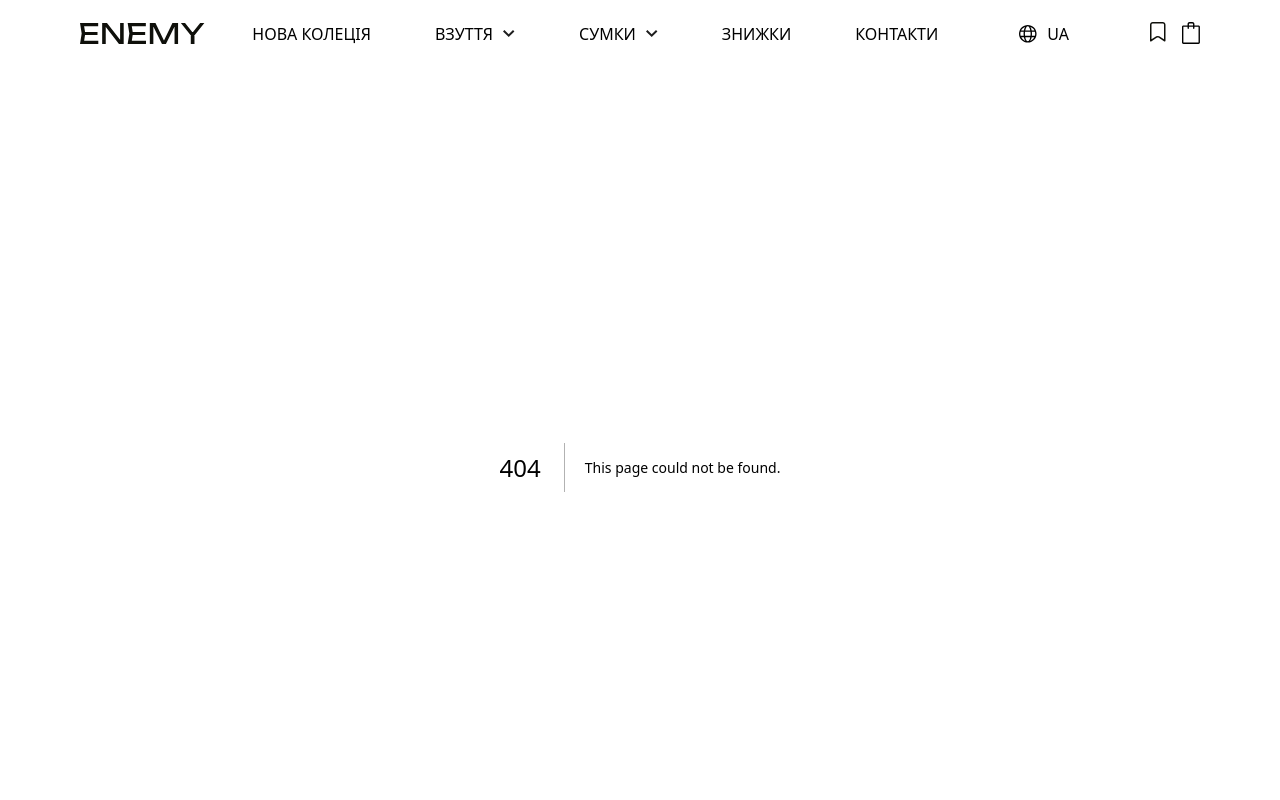
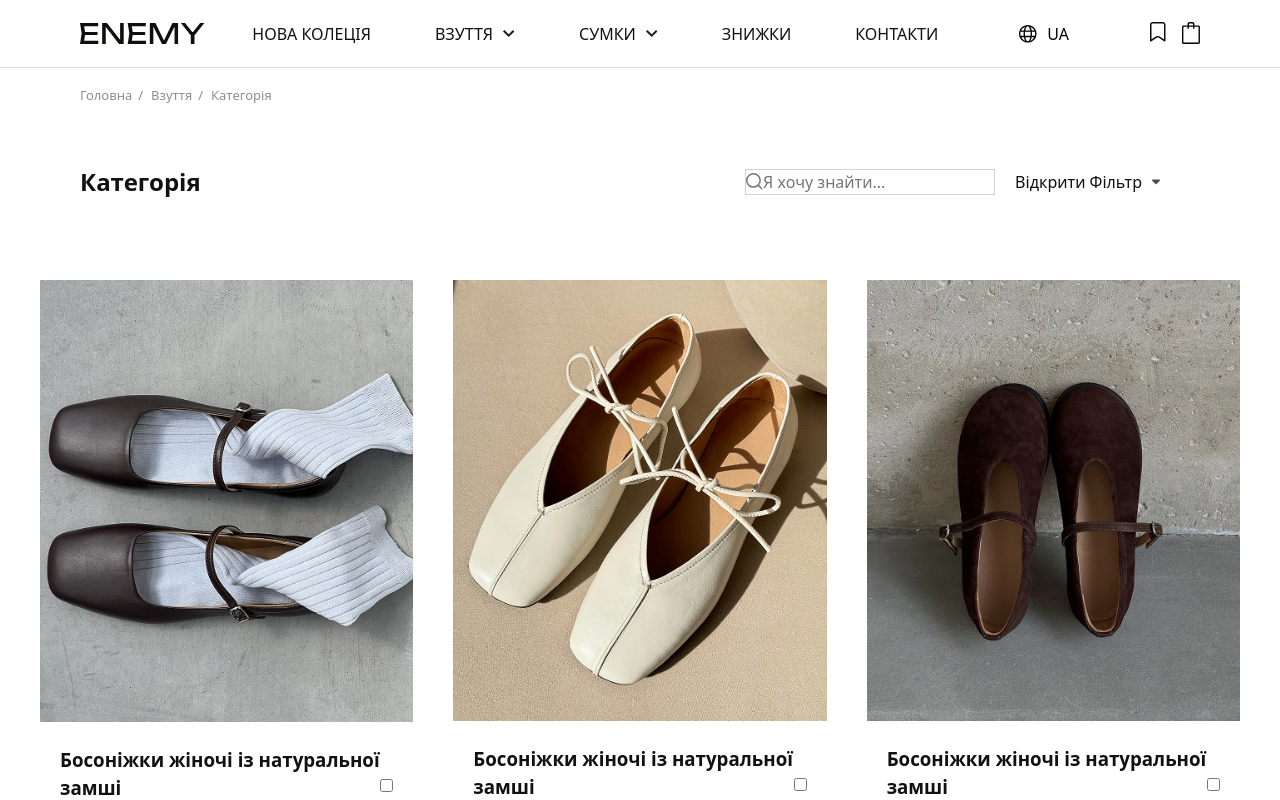
Before and after one commit to ZatokaV/test, a Next.js app: page /new in a window 1280 px wide. Before the commit this address had no page. Shown: the top 800 px of the page. Built offline with nearby package versions, Linux system fonts and the light colour scheme.

Commit message:
add news page

```diff
--- a/src/app/components/Header/header.css
+++ b/src/app/components/Header/header.css
@@ -2,6 +2,7 @@
   display: flex;
   justify-content: space-between;
   align-items: center;
+  border-bottom: 1px solid #e0e0e0;
 }
 
 .header__logo {
--- a/src/app/components/Header/header.jsx
+++ b/src/app/components/Header/header.jsx
@@ -3,13 +3,13 @@ import "./header.css";
 export default function Header() {
   return (
     <header className="header">
-      <a className="header__logo" href="#" >
+      <a className="header__logo" href="/" >
         <img src="/icons/enemy_logo.svg" alt="enemy logo" />
       </a>
       <div className="header__menu">
         <ul className="header__navbar">
           <li>
-            <a href="#">НОВА КОЛЕЦІЯ</a>
+            <a href="/new">НОВА КОЛЕЦІЯ</a>
           </li>
           <li className="header__navbar--btn">
             <a href="#">ВЗУТТЯ</a>
--- a/src/app/items/card.jsx
+++ b/src/app/items/card.jsx
@@ -1,5 +1,4 @@
 import "./card.css";
-
 
 export default function ProductCard({ image, title, price }) {
   return (
@@ -8,7 +7,9 @@ export default function ProductCard({ image, title, price }) {
 
       <div className="product__card--info-favorite">
         <div className="product__card--info">
-          <h3>{title}</h3>
+          <h3>
+            <a href="/product">{title}</a>
+          </h3>
           <p>{price} грн</p>
         </div>
         <label className="switch">
@@ -18,9 +19,15 @@ export default function ProductCard({ image, title, price }) {
       </div>
 
       <ul className="product__card--color">
-        <li><button>colour</button></li>
-        <li><button>colour</button></li>
-        <li><button>colour</button></li>
+        <li>
+          <button>colour</button>
+        </li>
+        <li>
+          <button>colour</button>
+        </li>
+        <li>
+          <button>colour</button>
+        </li>
       </ul>
     </li>
   );
--- /dev/null
+++ b/src/app/new/new.css
@@ -0,0 +1,71 @@
+.container{
+    max-width: 1512px;
+    margin: 0 auto;
+    margin: 0 40px;
+    padding-bottom: 120px;
+}
+
+.new__breadcrumbs {
+  margin-left: 40px;
+  padding-top: 18px;
+  padding-bottom: 18px;
+}
+
+.new__breadcrumbs ul {
+  display: flex;
+  gap: 2px;
+}
+
+.new__breadcrumbs li {
+  display: flex;
+  align-items: center;
+  color: #1e1e1e80;
+  font-size: 13px;
+}
+
+.new__breadcrumbs li:not(:last-child)::after {
+  content: "/";
+  font-size: 13px;
+  color: #1e1e1e80;
+  margin: 0 6px;
+}
+
+.new__search{
+    display: flex;
+    flex-direction: row;
+    justify-content: space-between;
+    align-items: center;
+    margin: 0 40px;
+    padding: 40px 0;
+}
+
+.new__search--rightside{
+    display: flex;
+    flex-direction: row;
+    gap: 20px;
+    align-items: center;
+}
+
+.new__search--form{
+    display: flex;
+    flex-direction: row-reverse;
+    border: solid 1px #1E1E1E33;
+}
+
+.new__search--openfiltres{
+    display: flex;
+    flex-direction: row;
+    gap: 10px;
+    margin-right: 40px;
+}
+
+.new__search--all-items {
+  padding-top: 40px;
+  padding-bottom: 40px;
+}
+
+.new__search--all-items .all-items__list {
+  display: grid;
+  grid-template-columns: repeat(3, 1fr);
+  gap: 40px;
+}
--- /dev/null
+++ b/src/app/new/page.jsx
@@ -0,0 +1,139 @@
+import "./new.css";
+import ProductCard from "../items/card";
+
+const products = [
+  {
+    image: "/images/main_new_1.png",
+    title: "Босоніжки жіночі із натуральної замші",
+    price: 5000,
+  },
+  {
+    image: "/images/main_new_2.png",
+    title: "Босоніжки жіночі із натуральної замші",
+    price: 5000,
+  },
+  {
+    image: "/images/main_new_3.png",
+    title: "Босоніжки жіночі із натуральної замші",
+    price: 5000,
+  },
+  {
+    image: "/images/main_new_1.png",
+    title: "Босоніжки жіночі із натуральної замші",
+    price: 5000,
+  },
+  {
+    image: "/images/main_new_2.png",
+    title: "Босоніжки жіночі із натуральної замші",
+    price: 5000,
+  },
+  {
+    image: "/images/main_new_3.png",
+    title: "Босоніжки жіночі із натуральної замші",
+    price: 5000,
+  },
+  {
+    image: "/images/main_new_1.png",
+    title: "Босоніжки жіночі із натуральної замші",
+    price: 5000,
+  },
+  {
+    image: "/images/main_new_2.png",
+    title: "Босоніжки жіночі із натуральної замші",
+    price: 5000,
+  },
+  {
+    image: "/images/main_new_3.png",
+    title: "Босоніжки жіночі із натуральної замші",
+    price: 5000,
+  },
+  {
+    image: "/images/main_new_1.png",
+    title: "Босоніжки жіночі із натуральної замші",
+    price: 5000,
+  },
+  {
+    image: "/images/main_new_2.png",
+    title: "Босоніжки жіночі із натуральної замші",
+    price: 5000,
+  },
+  {
+    image: "/images/main_new_3.png",
+    title: "Босоніжки жіночі із натуральної замші",
+    price: 5000,
+  },
+  {
+    image: "/images/main_new_1.png",
+    title: "Босоніжки жіночі із натуральної замші",
+    price: 5000,
+  },
+  {
+    image: "/images/main_new_2.png",
+    title: "Босоніжки жіночі із натуральної замші",
+    price: 5000,
+  },
+  {
+    image: "/images/main_new_3.png",
+    title: "Босоніжки жіночі із натуральної замші",
+    price: 5000,
+  },
+];
+
+export default function New() {
+  return (
+    <main className="new container">
+      <section className="new__breadcrumbs">
+        <ul>
+          <li>
+            <a href="#">Головна</a>
+          </li>
+          <li>
+            <a href="#">Взуття</a>
+          </li>
+          <li>
+            <a href="#">Категорія</a>
+          </li>
+        </ul>
+      </section>
+
+      <section className="new__search">
+        <a href="#">
+          <h2>Категорія</h2>
+        </a>
+        <div className="new__search--rightside">
+          <form
+            id="searchForm"
+            className="new__search--form"
+            action="/search"
+            method="get"
+          >
+            <label for="searchQuery"></label>
+            <input
+              type="search"
+              id="searchQuery"
+              name="q"
+              placeholder="Я хочу знайти..."
+            />
+            <button type="submit">
+              <img src="icons/lupa.svg" alt="lupa" />{" "}
+            </button>
+          </form>
+
+          <div className="new__search--openfiltres">
+            <summary>Відкрити Фільтр</summary>
+            <img src="icons/tr_down.svg" alt="treangle down" />
+          </div>
+        </div>
+      </section>
+      <section className="new__search--all-items">
+        <ul className="all-items__list">
+          {products.map((item, index) => (
+            <li key={index} className="all-items__card">
+              <ProductCard {...item} />
+            </li>
+          ))}
+        </ul>
+      </section>
+    </main>
+  );
+}
--- a/src/app/product/page.jsx
+++ b/src/app/product/page.jsx
@@ -11,7 +11,7 @@ const infavoriteProducts = [
 
 export default function Product() {
   return (
-    <main className="product">
+    <main className="product container">
       <section className="product__breadcrumbs">
         <ul>
           <li>
@@ -109,10 +109,10 @@ export default function Product() {
 
           <ul className="product__order--btns">
             <li>
-              <button className="btn--white">Додати до кошику</button>
+              <button className="product__order--btn-black">Додати до кошику</button>
             </li>
             <li>
-              <button className="btn--black">Купити в 1 клік</button>
+              <button className="product__order--btn-white">Купити в 1 клік</button>
             </li>
           </ul>
 
--- a/src/app/product/product.css
+++ b/src/app/product/product.css
@@ -1,5 +1,7 @@
-.product {
-  border-top: 1px solid #e0e0e0;
+
+.container {
+  max-width: 1512px;
+  margin: 0 auto;
 }
 
 .product__breadcrumbs {
@@ -30,26 +32,22 @@
 .product__details {
   display: flex;
   flex-direction: row;
+  margin: 20px 146.5px 8px 146.5px;
 }
 
 
-.product__details{
-    margin: 20px 146.5px 8px 146.5px;
-}
-
-.product__details--prw-photo{
+.product__details--prw-photo {
   display: flex;
   flex-direction: column;
   gap: 20px;
   padding-right: 24px;
 }
 
-.product__details--prw-photo img{
+.product__details--prw-photo img {
   width: 100%;
   height: auto;
   cursor: pointer;
 }
-
 
 .product__infavorite--top {
   display: flex;
@@ -58,7 +56,6 @@
   align-items: center;
   margin: 0 80px;
   padding: 40px 0;
-
 }
 
 .product__infavorite {
@@ -70,27 +67,26 @@
   justify-content: center;
 }
 
-
-.product__info{
+.product__info {
   display: flex;
   flex-direction: column;
   margin-left: 44px;
 }
 
-.product__info--name{
+.product__info--name {
   font-size: 18px;
   font-weight: 500;
-  color: #1E1E1E;
+  color: #1e1e1e;
 }
 
-.product__info--textinfo{
+.product__info--textinfo {
   display: flex;
   flex-direction: column;
   gap: 24px;
   border-bottom: solid 1px #e0e0e0;
 }
 
-.product__info--price-art{
+.product__info--price-art {
   display: flex;
   flex-direction: row;
   justify-content: space-between;
@@ -98,20 +94,20 @@
   padding-bottom: 20px;
 }
 
-.product__info--price{
+.product__info--price {
   display: flex;
   flex-direction: row;
   gap: 12px;
 }
 
-.product__size--title{
+.product__size--title {
   display: flex;
   flex-direction: row;
   justify-content: space-between;
   align-items: center;
 }
 
-.product__size--buttons{
+.product__size--buttons {
   display: flex;
   flex-direction: row;
   gap: 32px;
@@ -119,32 +115,35 @@
   margin-bottom: 24px;
 }
 
-.product__info--availability{
+.product__info--availability {
   margin-bottom: 32px;
-  color: #1E1E1EB2;
-
+  color: #1e1e1eb2;
 }
 
-.product__info--subtitle{
+.product__info--subtitle {
   size: 14px;
-  color: #1E1E1EB2;
+  color: #1e1e1eb2;
   font-weight: 400;
 }
 
-.product__card--color{
+.product__order--btns {
   display: flex;
-    flex-direction: row;
-    gap: 24px;
-    margin-top: 24px;
-    margin-left: 20px;
+  flex-direction: column;
+  gap: 16px;
+  margin-top: 40px;
+  margin-bottom: 40px;
 }
 
-.product__card--info-favorite {
-  display: flex;
-  flex-direction: row;
-  justify-content: space-between;
-  align-items: center;
-  margin-left: 20px;
-  margin-top: 24px;
-  margin-right: 20px;
+.product__order--btns button {
+  width: 100%;
+  height: 45px;
+  cursor: pointer;
+  border: 1px solid #1e1e1e;
+  font-size: 16px;
+  font-weight: 400;
 }
+
+.product__order--btn-black {
+  background-color: #1e1e1e;
+  color: #ffffff;
+}
```
Also changed, not shown: public/icons/lupa.svg (added), public/icons/tr_down.svg (added), src/app/styles/global.css (line endings or trailing spaces). Lines whose indentation alone changed are shown as unchanged.
